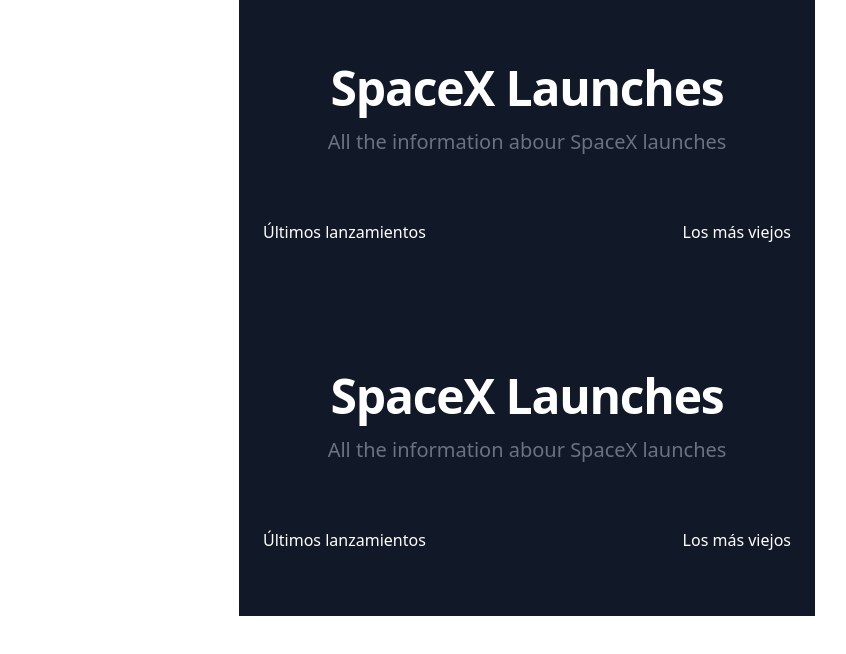
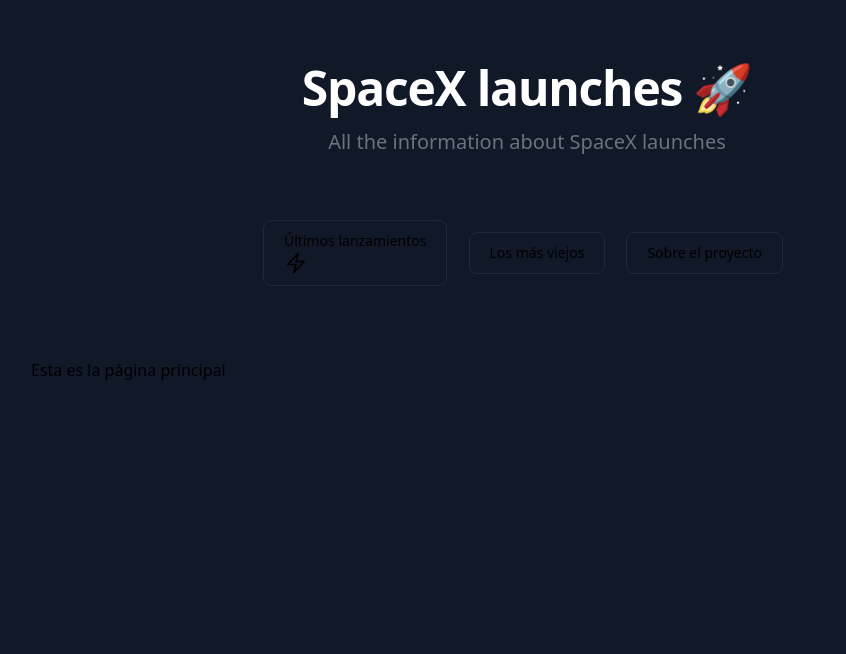
Before and after one commit to elenalf11/PROGRAMACION_MULTIMEDIA, an Astro site in the folder 1º TRIMESTRE/PRACTICAS/TEMA 2/PRUEBA_ASTRO/prueba/: page / in a window 1280 px wide. Shown: the whole page, without its empty margins (113-959 px from the left). Built offline with nearby package versions, Linux system fonts and the light colour scheme; Astro itself is replaced by a stand-in of ours.

Commit message:
Grandes avances con Astro

```diff
--- a/1º TRIMESTRE/PRACTICAS/TEMA 2/PRUEBA_ASTRO/prueba/src/components/Header.astro
+++ b/1º TRIMESTRE/PRACTICAS/TEMA 2/PRUEBA_ASTRO/prueba/src/components/Header.astro
@@ -1,11 +1,35 @@
-<header class="bg-gray-900 mx-auto px-4 lg:px-6 py-8 lg:py-16 max-w-xl">
+---
+import HeaderButton from "./HeaderButton.astro";
+---
+
+<header class="mx-auto px-4 lg:px-6 py-8 lg:py-16 max-w-xl">
     <div class="mx-auto mb-8 lg:mb-16 text-center">
-        <h2 class="mb-4 font-extrabold text-5xl text-white tracking-tight">SpaceX Launches</h2>
-        <p class="font-light text-gray-500 sm:text-xl dark:text-gray-400">All the information abour SpaceX launches</p>
+      <h2 class="mb-4 font-extrabold text-5xl text-white tracking-tight">
+        SpaceX launches 🚀
+      </h2>
+      <p class="font-light text-gray-500 sm:text-xl dark:text-gray-400">
+        All the information about SpaceX launches
+      </p>
     </div>
 
     <nav class="flex md:flex-row flex-col justify-between items-center w-full text-center">
-        <a class="text-white" href="/">Últimos lanzamientos</a>
-        <a class="text-white" href="/oldest">Los más viejos</a>
+        <HeaderButton class="text-white" href="/">
+            <svg xmlns="http://www.w3.org/2000/svg" fill="none" viewBox="0 0 24 24" stroke-width="1.5" stroke="currentColor" class="size-6" slot="after">
+                <path stroke-linecap="round" stroke-linejoin="round" d="m3.75 13.5 10.5-11.25L12 10.5h8.25L9.75 21.75 12 13.5H3.75Z" />
+            </svg>
+            Últimos lanzamientos
+        </HeaderButton>
+      <HeaderButton class="text-white" href="/oldest">Los más viejos</HeaderButton>
+      <HeaderButton class="text-white" href="/about">Sobre el proyecto</HeaderButton>
     </nav>
-</header>
+
+  </header>
+
+  <style>
+    /* Si necesitas estilos específicos puedes añadirlos aquí */
+  </style>
+
+  <script>
+    // Para el console.log que aparece en la imagen
+    console.log("javascript")
+  </script>
--- /dev/null
+++ b/1º TRIMESTRE/PRACTICAS/TEMA 2/PRUEBA_ASTRO/prueba/src/components/HeaderButton.astro
@@ -0,0 +1,5 @@
+<a href="" class="border-gray-800 dark:border-gray-600 hover:bg-gray-900 dark:hover:bg-gray-600 mb-2 px-5 py-2.5 border rounded-lg focus:ring-4 focus:ring-gray-300 dark:focus:ring-gray-800 font-medium text-center text-sm hover:text-white focus:outline-none dark:hover:text-white dark:text-gray-400 me-2">
+   <slot name="before" />
+   <slot />
+   <slot name="after" />
+</a>
--- a/1º TRIMESTRE/PRACTICAS/TEMA 2/PRUEBA_ASTRO/prueba/src/layouts/Layout.astro
+++ b/1º TRIMESTRE/PRACTICAS/TEMA 2/PRUEBA_ASTRO/prueba/src/layouts/Layout.astro
@@ -1,4 +1,6 @@
 ---
+import Header from '../components/Header.astro';
+
 interface Props {
 	title: string;
 }
@@ -16,7 +18,11 @@ const { title } = Astro.props;
 		<meta name="generator" content={Astro.generator} />
 		<title>{title}</title>
 	</head>
-	<body>
-		<slot />
+	<body class="bg-gray-900 pb-32 min-h-screen">
+		<Header />
+		<main class="m-auto px-4 max-w-5xl">
+			<slot />
+		</main>
+
 	</body>
 </html>
--- /dev/null
+++ b/1º TRIMESTRE/PRACTICAS/TEMA 2/PRUEBA_ASTRO/prueba/src/pages/about.astro
@@ -0,0 +1,8 @@
+---
+import Layout from "../layouts/Layout.astro"
+---
+
+<Layout title="About the project">
+    <h1>About the project</h1>
+    <p>The SpaceX launches project is a demo for the Astro course </p>
+</Layout>
--- a/1º TRIMESTRE/PRACTICAS/TEMA 2/PRUEBA_ASTRO/prueba/src/pages/index.astro
+++ b/1º TRIMESTRE/PRACTICAS/TEMA 2/PRUEBA_ASTRO/prueba/src/pages/index.astro
@@ -3,9 +3,9 @@ import Layout from '../layouts/Layout.astro';
 import Header from '../components/Header.astro';
 ---
 
-<Layout title="Welcome to Astro.">
-	<main>
-		<Header />
-		<Header />
-	</main>
+<Layout title='SpaceX Launches'>
+    <main>
+
+		<p>Esta es la página principal</p>
+    </main>
 </Layout>
```
